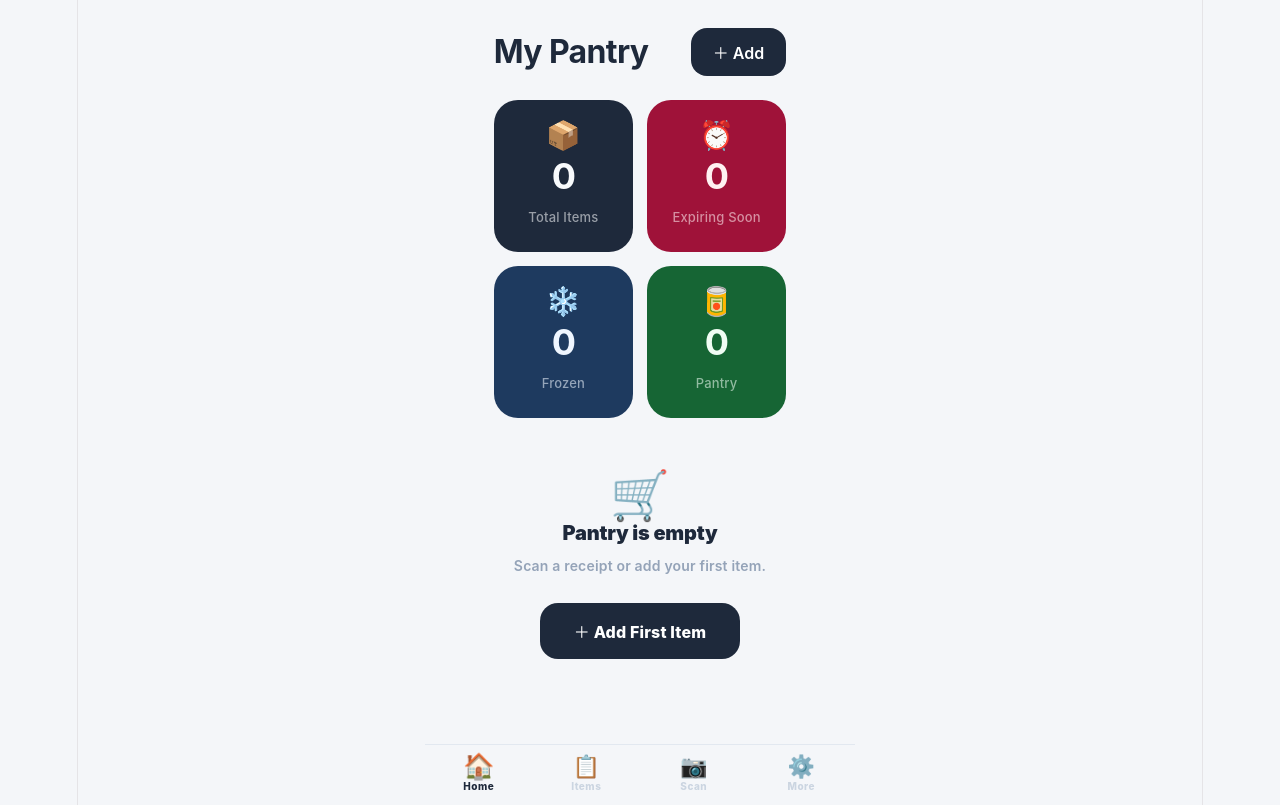
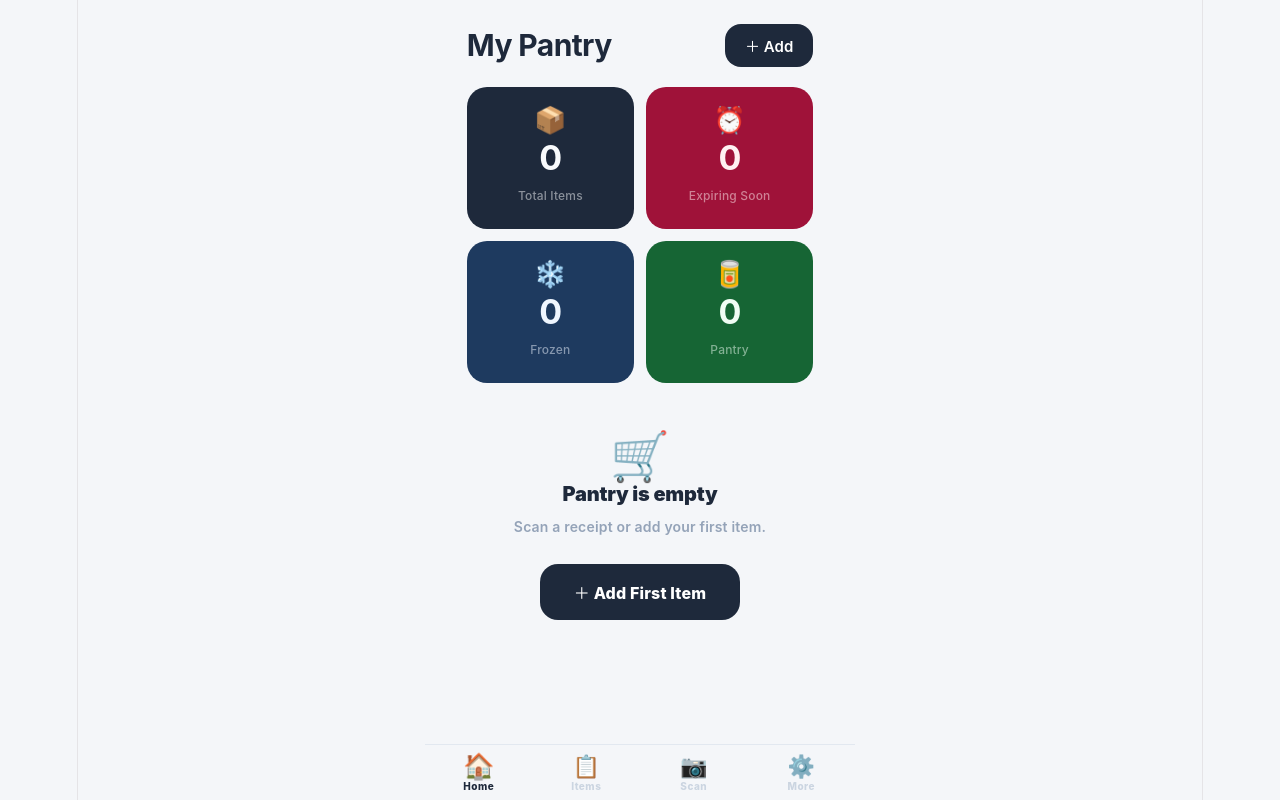
Before and after one commit to Umashankar10-2002/smart-pantry, a React (Vite) app: page / in a window 1280 px wide. Built offline with nearby package versions, Linux system fonts and the light colour scheme.

Commit message:
fix home page layout spacing

```diff
--- a/src/App.jsx
+++ b/src/App.jsx
@@ -71,7 +71,7 @@ input,select,textarea,button{font-family:-apple-system,'SF Pro Display','SF Pro
 button{cursor:pointer;border:none;}
 ::-webkit-scrollbar{display:none;}
 
-.page{padding:0 16px 16px;}
+.page{padding:0 20px 16px;}
 
 .glass{
   background:#FFFFFF;
@@ -291,20 +291,20 @@ export default function App() {
 // ─── Home Page ───────────────────────────────────────────────────────────────
 function HomePage({enriched,sum,urgent,frozen,good,onItem,onAdd,onStatClick}) {
   return (
-    <div className="page" style={{paddingTop:28}}>
+    <div className="page" style={{paddingTop:24}}>
 
       {/* Title row */}
-      <div style={{display:"flex",alignItems:"center",justifyContent:"space-between",marginBottom:24}}>
-        <div style={{fontSize:32,fontWeight:700,color:"#1E293B",letterSpacing:"-0.02em"}}>My Pantry</div>
+      <div style={{display:"flex",alignItems:"center",justifyContent:"space-between",marginBottom:20}}>
+        <div style={{fontSize:30,fontWeight:700,color:"#1E293B",letterSpacing:"-0.02em"}}>My Pantry</div>
         <button onClick={onAdd} style={{
           background:"#1E293B",color:"white",border:"none",
-          borderRadius:16,padding:"12px 22px",fontSize:16,fontWeight:600,
+          borderRadius:16,padding:"11px 20px",fontSize:15,fontWeight:600,
           display:"flex",alignItems:"center",gap:6,
         }}>＋ Add</button>
       </div>
 
-      {/* Stat cards — tappable */}
-      <div style={{display:"grid",gridTemplateColumns:"1fr 1fr",gap:14,marginBottom:24}}>
+      {/* Stat cards */}
+      <div style={{display:"grid",gridTemplateColumns:"1fr 1fr",gap:12,marginBottom:20}}>
         {[
           {label:"Total Items",  val:sum.total,  icon:"📦", bg:"#1E293B", fg:"#F8FAFC", filter:"all"},
           {label:"Expiring Soon",val:sum.soon,   icon:"⏰", bg:"#9F1239", fg:"#FFF1F2", filter:"soon"},
@@ -312,14 +312,17 @@ function HomePage({enriched,sum,urgent,frozen,good,onItem,onAdd,onStatClick}) {
           {label:"Pantry",       val:sum.pantry, icon:"🥫", bg:"#166534", fg:"#F0FDF4", filter:"pantry"},
         ].map(({label,val,icon,bg,fg,filter})=>(
           <div key={label} onClick={()=>onStatClick(filter)}
-            style={{background:bg,borderRadius:24,padding:"22px 20px",cursor:"pointer",
-              transition:"transform .15s",userSelect:"none",
-              display:"flex",flexDirection:"column",gap:10,minHeight:130}}
+            style={{
+              background:bg, borderRadius:20, padding:"20px 18px",
+              cursor:"pointer", transition:"transform .15s", userSelect:"none",
+              display:"flex", flexDirection:"column", gap:8,
+              aspectRatio:"1/0.85",
+            }}
             onTouchStart={e=>e.currentTarget.style.transform="scale(0.96)"}
             onTouchEnd={e=>e.currentTarget.style.transform="scale(1)"}>
-            <div style={{fontSize:28}}>{icon}</div>
-            <div style={{fontSize:36,fontWeight:700,color:fg,lineHeight:1,letterSpacing:"-0.02em"}}>{val}</div>
-            <div style={{fontSize:13,color:`${fg}90`,fontWeight:500}}>{label}</div>
+            <div style={{fontSize:26}}>{icon}</div>
+            <div style={{fontSize:34,fontWeight:700,color:fg,lineHeight:1,letterSpacing:"-0.02em"}}>{val}</div>
+            <div style={{fontSize:12,color:`${fg}80`,fontWeight:500,marginTop:"auto"}}>{label}</div>
           </div>
         ))}
       </div>
```
